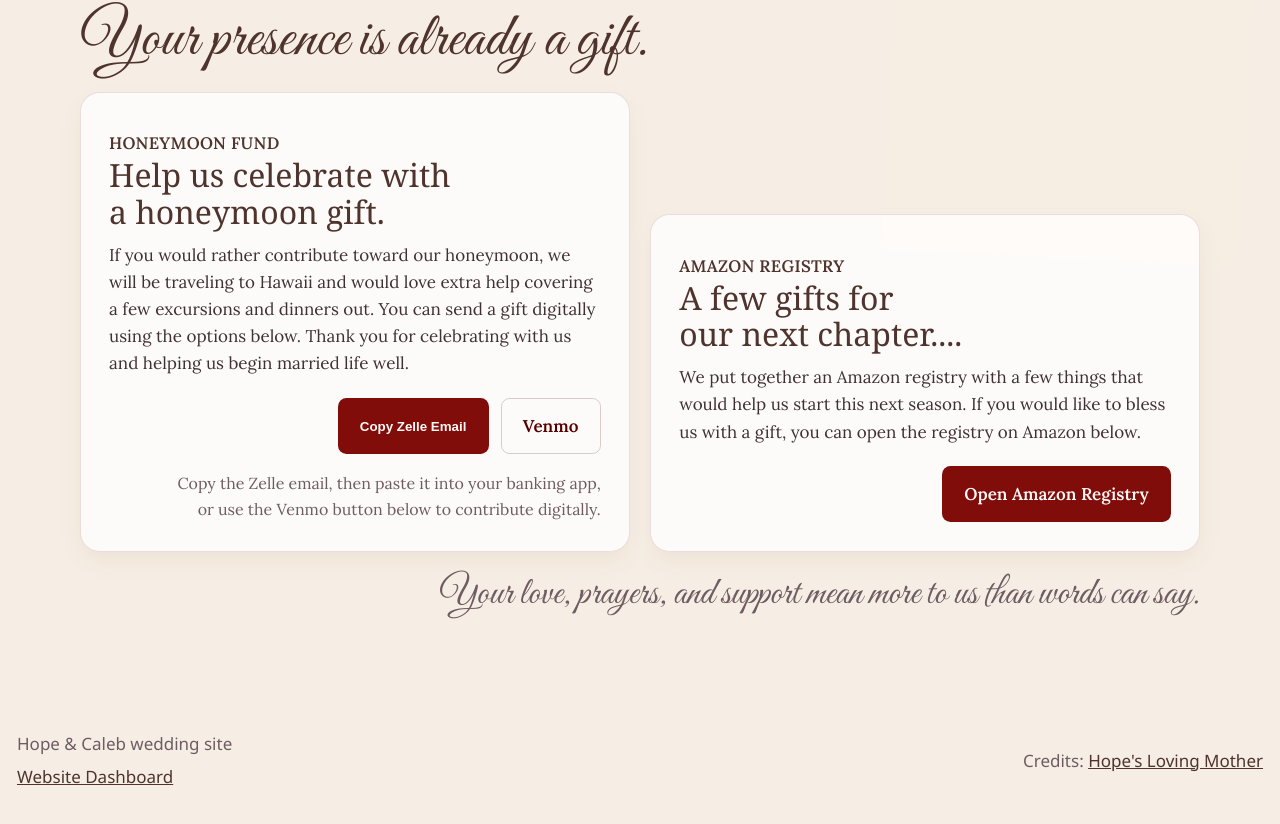
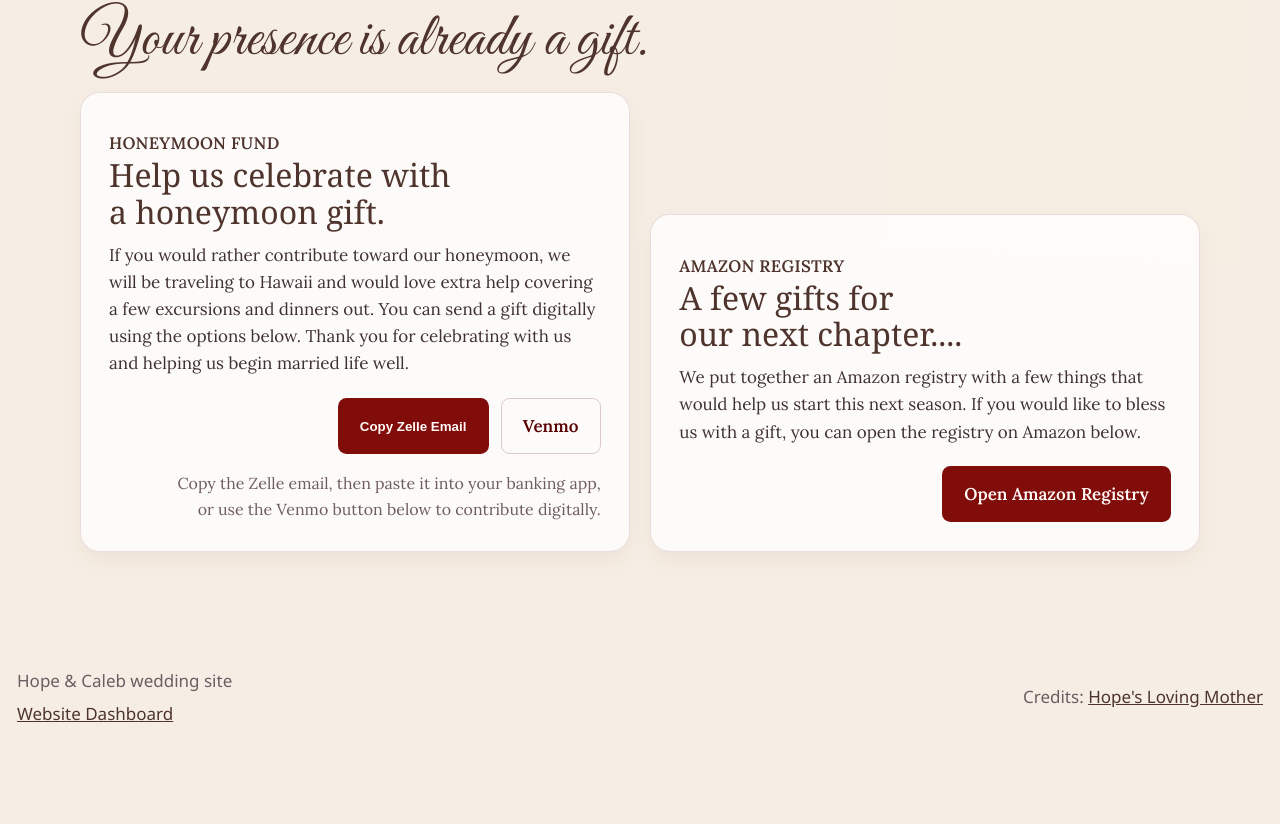
Before and after one commit to bel-caylor/hope-caleb, a website: page index.html in a window 1280 px wide. Shown: the part 6406-7230 px from the top of the page. After the commit the page ends 7175 px from the top, so only its background shows below. Drawn offline with Linux system fonts and the light colour scheme.

Commit message:
Remove registry support message

```diff
--- a/index.html
+++ b/index.html
@@ -471,7 +471,6 @@
             </div>
           </article>
         </div>
-        <p class="registry-note" data-registry-note>Your love, prayers, and support mean more to us than words can say.</p>
       </section>
     </main>
 
```
